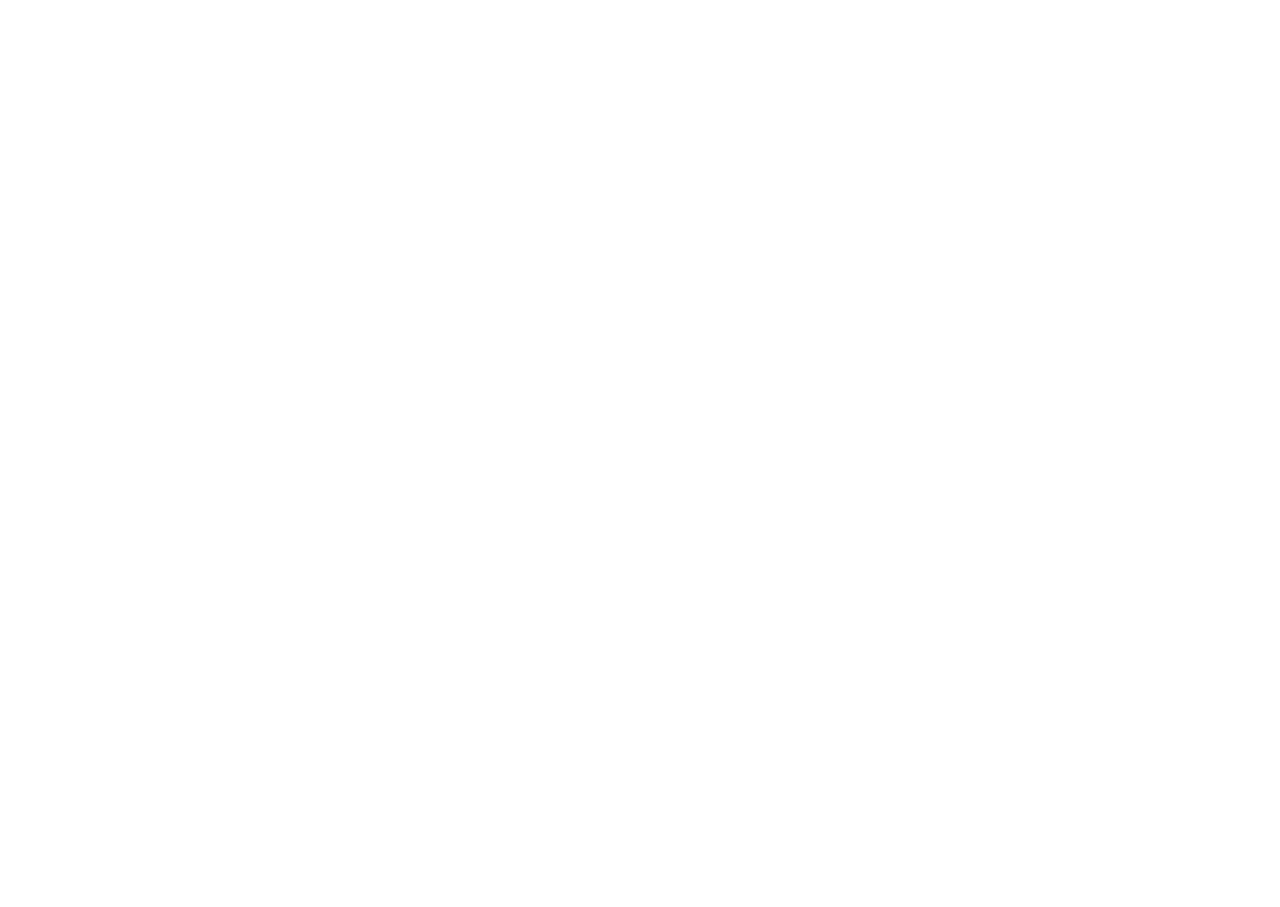
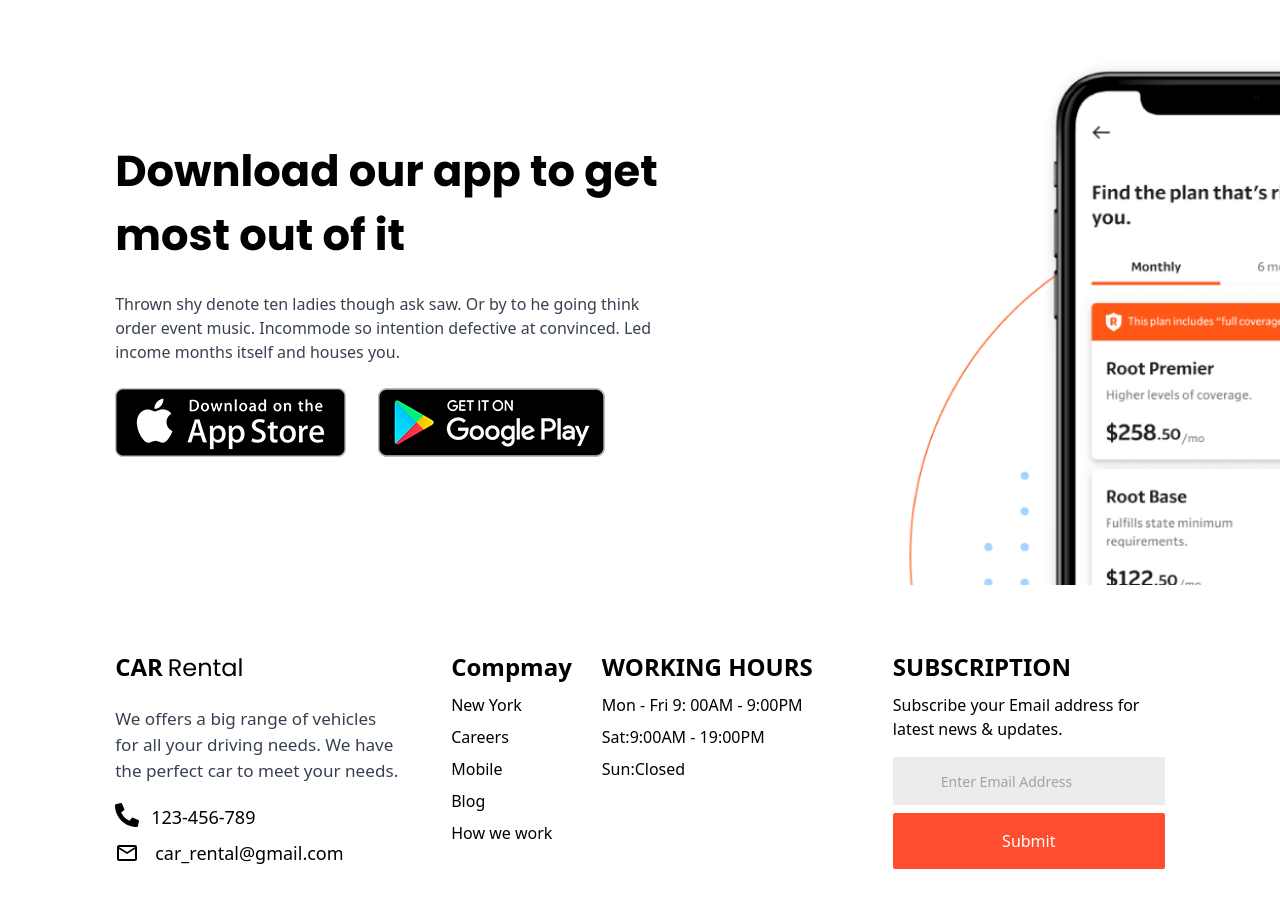
Before and after one commit to thaparup/car_rental, a React (Vite) app: page / in a window 1280 px wide. Shown: the part 5140-6047 px from the top of the page. Before the commit the page ends 5071 px from the top, so only its background shows below. Built offline with nearby package versions, Linux system fonts and the light colour scheme.

Commit message:
Download component and footer completed

```diff
--- a/src/App.jsx
+++ b/src/App.jsx
@@ -12,6 +12,8 @@
 import WhyChooseUs from "./componenets/WhyChooseUs";
 import Testimonials from "./componenets/Testimonials";
 import FAQ from "./componenets/FAQ";
+import Download from "./componenets/Download";
+import Footer from "./componenets/Footer";
 function App() {
   const [count, setCount] = useState(0);
 
@@ -27,6 +29,8 @@
       <WhyChooseUs />
       <Testimonials />
       <FAQ />
+      <Download />
+      <Footer />
     </>
   );
 }
--- /dev/null
+++ b/src/componenets/Download.jsx
@@ -0,0 +1,25 @@
+import React from "react";
+import Img1 from "../assets/download/appstore.svg";
+import Img2 from "../assets/download/googleapp.svg";
+
+export default function Download() {
+  return (
+    <section className="py-[8rem] px-[7.2rem] bg-[url('src/assets/banners/bg02.png')] min-h-[3rem] bg-no-repeat bg-cover">
+      <div className="flex flex-col gap-6 max-w-[35rem]">
+        <h2 className="text-[2.7rem] font-bold font-poppins">
+          Download our app to get most out of it
+        </h2>
+        <p className="text-gray-700">
+          Thrown shy denote ten ladies though ask saw. Or by to he going think
+          order event music. Incommode so intention defective at convinced. Led
+          income months itself and houses you.
+        </p>
+        <div className="flex gap-8">
+          <img src={Img1} alt="" />
+          <img src={Img2} alt="" />
+        </div>
+      </div>
+      <div></div>
+    </section>
+  );
+}
--- a/src/componenets/FAQ.jsx
+++ b/src/componenets/FAQ.jsx
@@ -9,7 +9,7 @@
   const [accordionThree, setAccordionThree] = useState(false);
 
   return (
-    <section className="bg-[url('/src/assets/faq/car.png')] bg-no-repeat bg-auto bgCar">
+    <section className="bg-[url('/src/assets/faq/car.png')] bg-no-repeat bg-auto bgCar pb-20 ">
       <div className="flex flex-col gap-4">
         <div className="flex flex-col gap-2 max-w-[45rem] mx-auto text-center">
           <h4 className="text-xl font-semibold ">FAQ</h4>
--- /dev/null
+++ b/src/componenets/Footer.jsx
@@ -0,0 +1,89 @@
+import React from "react";
+import { FaPhoneAlt } from "react-icons/fa";
+import { MdOutlineEmail } from "react-icons/md";
+export default function Footer() {
+  return (
+    <section className="px-[7.2rem]  py-16 flex justify-between">
+      <div className="flex gap-12">
+        <div>
+          <span className="text-[1.5rem] font-bold">CAR</span>
+          <span className="text-[1.5rem] font-poppins pl-[0.3rem]">Rental</span>
+          <p className="text-gray-700 text-[1.07rem] py-5 max-w-[18rem]">
+            We offers a big range of vehicles for all your driving needs. We
+            have the perfect car to meet your needs.
+          </p>
+          <div className="flex gap-3">
+            <FaPhoneAlt size={24} />
+            <p className="font-medium text-lg">123-456-789</p>
+          </div>
+          <div className="flex gap-4 font-medium py-2">
+            <MdOutlineEmail size={24} className="self-center" />
+            <p className="font-medium text-lg">car_rental@gmail.com</p>
+          </div>
+        </div>
+        <div className="flex flex-col gap-2">
+          <h2 className="text-[1.5rem] font-bold">Compmay</h2>
+          <div className="flex flex-col gap-2 text-[1rem]">
+            <a
+              href=""
+              className="hover:text-pmColor transition-colors duration-300 ease-in-out"
+            >
+              New York
+            </a>
+            <a
+              href=""
+              className="hover:text-pmColor transition-colors duration-300 ease-in-out"
+            >
+              Careers
+            </a>
+            <a
+              href=""
+              className="hover:text-pmColor transition-colors duration-300 ease-in-out"
+            >
+              Mobile
+            </a>
+            <a
+              href=""
+              className="hover:text-pmColor transition-colors duration-300 ease-in-out"
+            >
+              Blog
+            </a>
+            <a
+              href=""
+              className="hover:text-pmColor transition-colors duration-300 ease-in-out"
+            >
+              How we work
+            </a>
+          </div>
+        </div>
+      </div>
+      <div className="flex gap-20">
+        <div className="flex flex-col gap-2">
+          <h2 className="text-[1.5rem] font-bold">WORKING HOURS</h2>
+          <div className="flex flex-col gap-2">
+            <p className="text-[1rem]">Mon - Fri 9: 00AM - 9:00PM</p>
+            <p className="text-[1rem]">Sat:9:00AM - 19:00PM</p>
+            <p className="text-[1rem]">Sun:Closed</p>
+          </div>
+        </div>
+
+        <div className="max-w-[17rem] flex flex-col gap-2 ">
+          <h2 className="text-[1.5rem] font-bold">SUBSCRIPTION</h2>
+          <p className=" text-[1.0rem]">
+            Subscribe your Email address for latest news & updates.
+          </p>
+          <div className="mt-2">
+            <input
+              type="text"
+              className="px-12 py-3 bg-[#ececec] outline-none w-full placeholder:text-sm placeholder:font-medium"
+              placeholder="Enter Email Address"
+            />
+          </div>
+          <button className="bg-pmColor text-white text-md font-medium py-4 rounded-sm ">
+            Submit
+          </button>
+        </div>
+      </div>
+    </section>
+  );
+}
```
